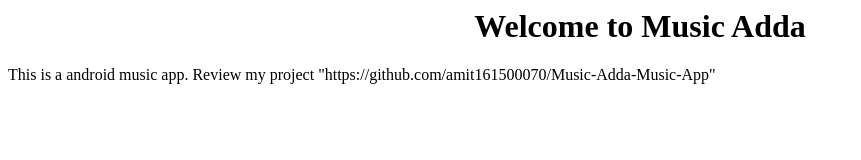
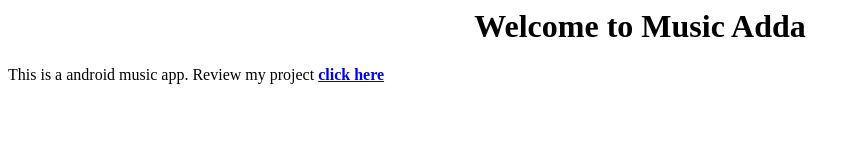
Before and after one commit to amittiwari1998/Music-Adda-Music-App, a plain HTML site: page index.html in a window 1280 px wide. Shown: the whole page, without its empty margins (0-861 px from the left). Drawn offline with Linux system fonts and the light colour scheme.

Commit message:
Update index.html

```diff
--- a/index.html
+++ b/index.html
@@ -1,7 +1,7 @@
 <html>
 <body>
 <h1 align="center">Welcome to Music Adda</h1>
-<p>This is a android music app. Review my project "https://github.com/amit161500070/Music-Adda-Music-App"</p>
+<p>This is a android music app. Review my project <a href="https://github.com/amit161500070/Music-Adda-Music-App"><b>click here</b></a></p>
 
 </body>
 </head>
```
